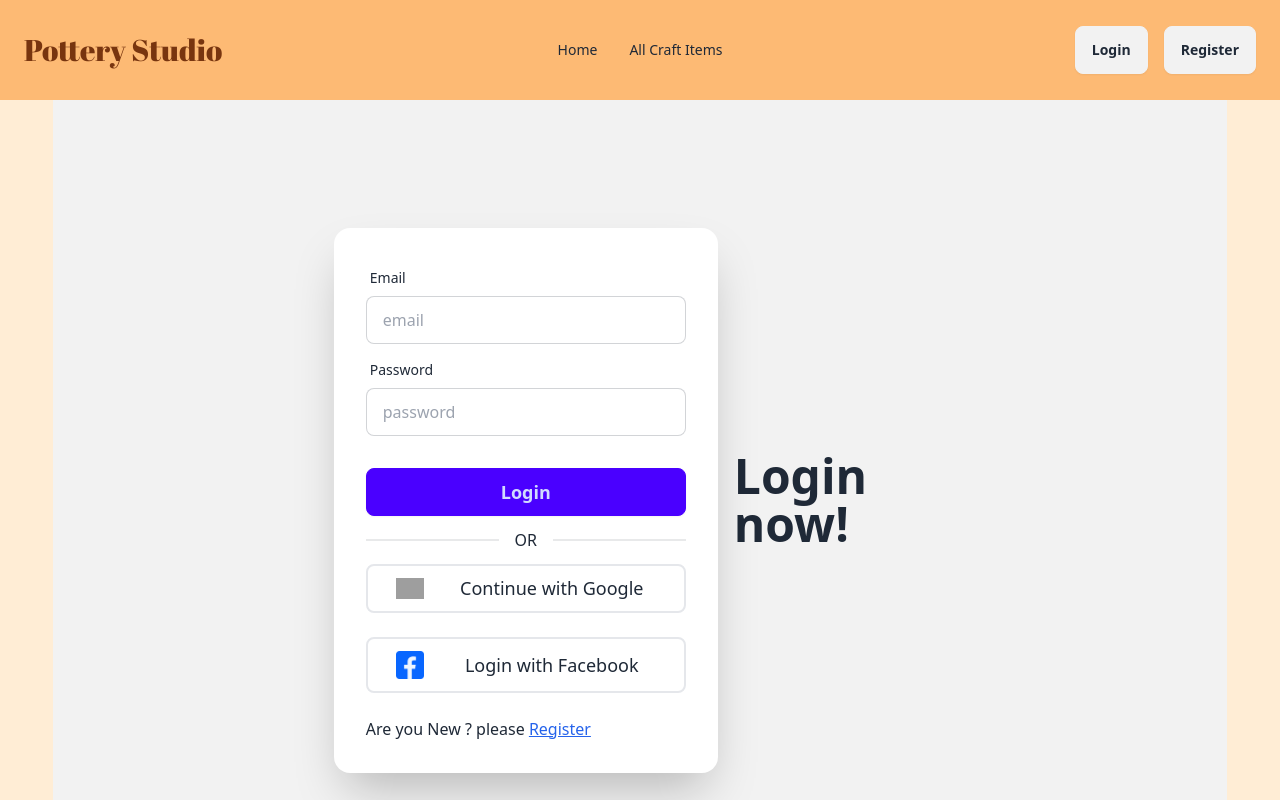
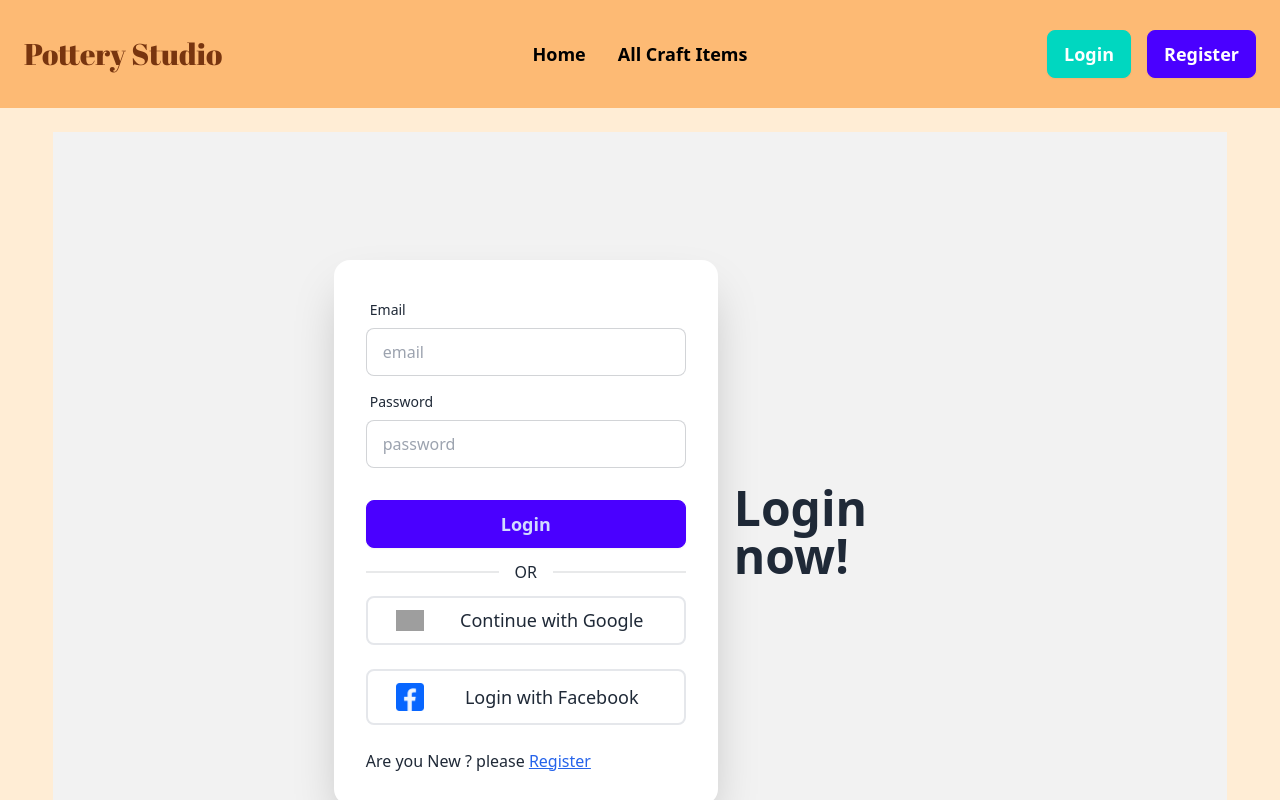
Before and after one commit to shipon1242/B9-Assignment-10-client, a React (Vite) app: page /login in a window 1280 px wide. Shown: the top 800 px of the page. Built offline with nearby package versions, Linux system fonts and the light colour scheme; no server answers; grey boxes are pictures that could not be loaded.

Commit message:
loading spinner added

```diff
--- a/src/Components/AllCraftItems/AllCraftItems.jsx
+++ b/src/Components/AllCraftItems/AllCraftItems.jsx
@@ -1,15 +1,18 @@
-import { useEffect, useRef, useState } from "react";
+import { useContext, useEffect, useRef, useState } from "react";
 import ReactPaginate from "react-paginate";
 
 import "./pagination.css"
 import CraftCard from "../Home/CraftCard";
+import { AuthContext } from "../../Provider/AuthProvider";
 const AllCraftItems = () => {
+    const {setLoading}=useContext(AuthContext)
     // const [currentPage, setCurrentPage] = useState(1)
     const [allCrafts,setAllCrafts]=useState([])
     const [limit, setLimit] = useState(9)
     const [pageCount, setPageCount] = useState(1)
   const currentPage = useRef()
     useEffect(() => {
+        setLoading(true)
         currentPage.current =1;
         getPaginated()
 
@@ -28,6 +31,7 @@ const AllCraftItems = () => {
                 console.log(data)
                 setPageCount(data.pageCount)
                 setAllCrafts(data.result)
+                setLoading(false)
             })
     }
 
--- /dev/null
+++ b/src/Components/ErrorPage.jsx
@@ -0,0 +1,11 @@
+
+
+const ErrorPage = () => {
+    return (
+        <div>
+            <h2>this is an error page </h2>
+        </div>
+    );
+};
+
+export default ErrorPage;
--- a/src/Components/Home/CraftCard.jsx
+++ b/src/Components/Home/CraftCard.jsx
@@ -6,12 +6,13 @@ import { AuthContext } from "../../Provider/AuthProvider";
 
 
 const CraftCard = ({ craft }) => {
-  const {user}=useContext(AuthContext)
+  const {user,setLoading}=useContext(AuthContext)
 
   const navigate = useNavigate()
   const handleViewDetails= (_id)=>{
-
+   setLoading(true)
     user ? navigate(`/crafts/viewDetails/${_id}`) : navigate("/login")
+    setLoading(false)
   }
 
 
--- a/src/Components/Home/Home.jsx
+++ b/src/Components/Home/Home.jsx
@@ -1,16 +1,19 @@
 import { useLoaderData } from "react-router-dom";
 import CraftCard from "./CraftCard";
+import { useContext } from "react";
+import { AuthContext } from "../../Provider/AuthProvider";
 
 
 
 const Home = () => {
-
+const {setLoading} =useContext(AuthContext)
     // fetch('http://localhost:5001/crafts',)
+    setLoading(true)
     const crafts = useLoaderData()
 
-  const cardCrafts =crafts?.slice(0,6)
+    const cardCrafts = crafts?.slice(0, 6)
 
-
+ setLoading(false)
 
     return (
         <div className="w-11/12 mx-auto md:w-full mt-3 md:mt-6">
@@ -42,9 +45,9 @@ const Home = () => {
                 <h2 className="text-3xl md:text-5xl text-orange-600 abril ">
                     <span className="text-fuchsia-600">Decor your home</span> with <span className="text-purple-700">pottery crafts</span>
                 </h2>
-               <p className=" text-yellow-700 text-xl md:text-2xl bodoni-7">
-               Most popular home decor craft collection  in our pottery house
-               </p>
+                <p className=" text-yellow-700 text-xl md:text-2xl bodoni-7">
+                    Most popular home decor craft collection  in our pottery studio
+                </p>
             </div>
 
             <div className="grid md:grid-cols-3 gap-6    ">
--- a/src/Components/Home/ViewDetails.jsx
+++ b/src/Components/Home/ViewDetails.jsx
@@ -1,11 +1,16 @@
+import { useContext } from "react";
 import { FaBangladeshiTakaSign } from "react-icons/fa6";
 import { useLoaderData } from "react-router-dom";
+import { AuthContext } from "../../Provider/AuthProvider";
 
 const ViewDetails = () => {
+  const {setLoading}=useContext(AuthContext)
+  setLoading(true)
   const craft = useLoaderData()
+  setLoading(false)
   // console.log(craft)
   const { image, item_name, made_by, price,
-    processing_time, rating, short_description, stock_status, subcategory_Name, _id, customization
+    processing_time,  short_description, stock_status, subcategory_Name, customization
 
   } = craft
 
--- a/src/Components/MyCraftsList/MyCraftList.jsx
+++ b/src/Components/MyCraftsList/MyCraftList.jsx
@@ -4,20 +4,22 @@ import CraftCard from "../Home/CraftCard";
 import MyCrafts from "./MyCrafts";
 
 const MyCraftList = () => {
-    const {user}= useContext(AuthContext)
+    const {user,setLoading}= useContext(AuthContext)
     const email =user.email
     const [myCrafts,setMyCrafts]=useState([])
     useEffect(()=>{
+        setLoading(true)
         fetch(`http://localhost:5001/mycrafts/${email}`)
         .then(res=>res.json())
         .then(data=>{
             setMyCrafts(data)
+            setLoading(false)
         })
 
     },[])
     return (
-        <div>
-            <h2> My Craft lists is here </h2>
+        <div className="mt-6">
+
             <div className="w-11/12 mx-auto grid  md:grid-cols-3 gap-4">
             {
                 myCrafts.map((craft)=> <MyCrafts key={craft._id} craft={craft} myCrafts={myCrafts} setMyCrafts={setMyCrafts}  >  </MyCrafts> )
--- a/src/Components/Navbar/Login.jsx
+++ b/src/Components/Navbar/Login.jsx
@@ -6,37 +6,42 @@ import { FacebookAuthProvider, GoogleAuthProvider } from "firebase/auth";
 
 
 const Login = () => {
-    const { loginUser,googleLogin,facebookLogin } = useContext(AuthContext)
+    const { loginUser,googleLogin,facebookLogin, setLoading } = useContext(AuthContext)
     const navigate = useNavigate();
 
     const handleLogin = e => {
+        // setLoading(true)
         e.preventDefault();
         const form = e.target;
         const email = form.email.value;
         const password = form.password.value;
         console.log(email, password)
+
         loginUser(email, password)
             .then(result => {
                 console.log(result.user)
 
                 navigate("/")
-
+      setLoading(false)
             })
             .catch(error => {
                 console.error(error)
+                setLoading(false)
             })
     }
     const handleGoogle = e =>{
+        setLoading(true)
         e.preventDefault()
         const provider = new GoogleAuthProvider();
         googleLogin(provider)
         .then(result =>{
             console.log(result.user)
             navigate("/")
-
+        setLoading(false)
         })
         .catch(error =>{
             console.error(error)
+            setLoading(false)
         })
 
     }
@@ -56,7 +61,7 @@ const Login = () => {
 
 
     return (
-        <div className="hero min-h-screen bg-base-200">
+        <div className="hero min-h-screen bg-base-200 mt-6">
             <div className="hero-content flex-col lg:flex-row-reverse">
                 <div className="text-center lg:text-left">
                     <h1 className="text-3xl md:text-5xl font-bold">Login now!</h1>
--- a/src/Components/Navbar/Navbar.jsx
+++ b/src/Components/Navbar/Navbar.jsx
@@ -1,7 +1,7 @@
 import { useContext } from "react";
 import { Link, NavLink } from "react-router-dom";
 import { AuthContext } from "../../Provider/AuthProvider";
-
+import './navbar.css'
 
 const Navbar = () => {
     const { user, logOut, loading, setLoading } = useContext(AuthContext)
@@ -11,7 +11,7 @@ const Navbar = () => {
         logOut()
             .then(() => {
                 console.log("user logged out successfully")
-
+                setLoading(false)
             })
             .catch((error) => {
                 console.error(error)
@@ -21,25 +21,23 @@ const Navbar = () => {
 
     const links = <>
 
-        <li><NavLink to='/' >Home</NavLink></li>
+        <li className="important"><NavLink to='/' >Home</NavLink></li>
         <li><NavLink to='/allCraftItems' >All Craft Items</NavLink></li>
-        {user && <li><NavLink to='/addCraftItems' >Add Craft Items</NavLink></li>}
+        {user && <li className=""><NavLink to='/addCraftItems' >Add Craft Items</NavLink></li>}
         {user && <li><NavLink to='/myCraftList' >My Craft list</NavLink></li>}
 
     </>
 
     return (
-        <div className="navbar bg-orange-300 p-6">
-            {
-                loading &&
-                <span className=" text-center loading loading-spinner loading-lg"></span>
-            }
+        <div>
+        <div className="navbar bg-orange-300 md:p-6">
+
             <div className="navbar-start">
                 <div className="dropdown">
                     <div tabIndex={0} role="button" className="btn btn-ghost lg:hidden">
                         <svg xmlns="http://www.w3.org/2000/svg" className="h-5 w-5" fill="none" viewBox="0 0 24 24" stroke="currentColor"><path strokeLinecap="round" strokeLinejoin="round" strokeWidth="2" d="M4 6h16M4 12h8m-8 6h16" /></svg>
                     </div>
-                    <ul tabIndex={0} className="menu menu-sm dropdown-content mt-3 z-[1] p-2 shadow bg-base-100 rounded-box w-52">
+                    <ul tabIndex={0} className="menu menu-sm dropdown-content mt-3 z-[1] p-2 shadow bg-base-100 rounded-box w-52 text-lg text-white font-semibold">
                         {
                             links
                         }
@@ -47,11 +45,11 @@ const Navbar = () => {
                 </div>
                 <div className="flex ">
                     {/* <img className="w-8 rounded-full" src="/p-logo-2.png" alt="" /> */}
-                    <a className=" text-3xl abril text-amber-900">Pottery Studio  </a>
+                    <a className="text-lg md:text-3xl abril text-amber-900">Pottery Studio  </a>
                 </div>
             </div>
             <div className="navbar-center hidden lg:flex">
-                <ul className="menu menu-horizontal px-1">
+                <ul className="menu menu-horizontal px-1 text-lg text-black font-semibold ">
                     {
                         links
                     }
@@ -67,11 +65,11 @@ const Navbar = () => {
                                     photoURL} />
                             </div>
                         </div>
-                        <button onClick={handleLogout} className=" btn btn-sm md:btn-md  ">Logout </button> </div>
+                        <button onClick={handleLogout} className=" btn btn-sm md:btn-md btn-error text-white md:text-lg  ">Logout </button> </div>
                     ||
                     <div className="space-x-2 md:space-x-4 ">
-                        <Link to="/login" className="btn btn-sm md:btn-md"> Login </Link>
-                        <Link to="/register" className="btn btn-sm md:btn-md"> Register </Link>
+                        <Link to="/login" className="btn btn-sm md:btn-md btn-accent text-white md:text-lg"> Login </Link>
+                        <Link to="/register" className="btn btn-sm md:btn-md btn-primary text-white md:text-lg "> Register </Link>
                     </div>
                 }
 
@@ -80,6 +78,11 @@ const Navbar = () => {
 
 
         </div>
+        {
+                loading &&
+                <div className="  flex justify-center items-center "><span className=" w-12 text-secondary loading loading-spinner "></span></div>
+            }
+        </div>
     );
 };
 
--- a/src/Components/Navbar/Register.jsx
+++ b/src/Components/Navbar/Register.jsx
@@ -68,7 +68,7 @@ const{createUser,setUser} = useContext(AuthContext)
 
 
     return (
-        <div className="hero min-h-screen bg-base-200">
+        <div className="hero min-h-screen bg-base-200 mt-6">
   <div className="hero-content flex-col lg:flex-row-reverse">
     <div className="text-center lg:text-left">
       <h1 className=" text-3xl lg:text-5xl font-bold">Register now!</h1>
--- /dev/null
+++ b/src/Components/Navbar/navbar.css
@@ -0,0 +1,4 @@
+.active{
+    color: white !important;
+    background-color :  blueviolet !important ;
+}
--- a/src/Provider/AuthProvider.jsx
+++ b/src/Provider/AuthProvider.jsx
@@ -16,8 +16,9 @@ const AuthProvider = ({ children }) => {
 
     // login
     const loginUser = (email, password) => {
-        setLoading(true)
+        // setLoading(true)
         return signInWithEmailAndPassword(auth, email, password)
+
     }
 
     // google login
--- a/src/main.jsx
+++ b/src/main.jsx
@@ -16,9 +16,10 @@ import AuthProvider from './Provider/AuthProvider';
 import ViewDetails from './Components/Home/ViewDetails';
 import MyCraftUpdateForm from './Components/MyCraftsList/MyCraftUpdateForm';
 import MyCrafts from './Components/MyCraftsList/MyCrafts';
+import ErrorPage from './Components/ErrorPage';
 
 const router = createBrowserRouter([
-  {
+  {errorElement:<ErrorPage></ErrorPage>,
     path: "/",
     element: <Root></Root>,
     children:[
```
